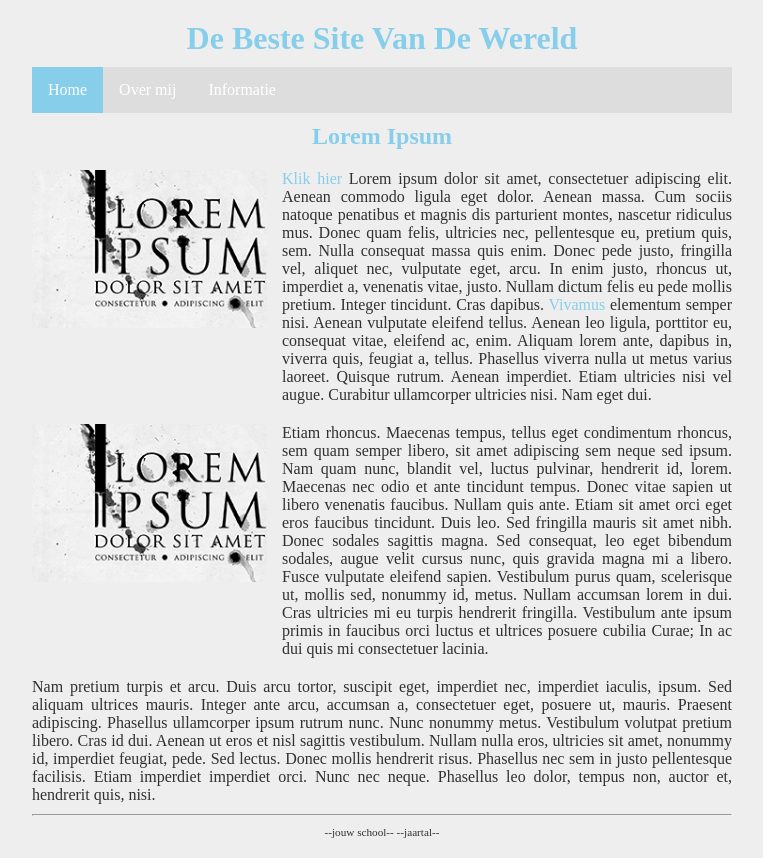
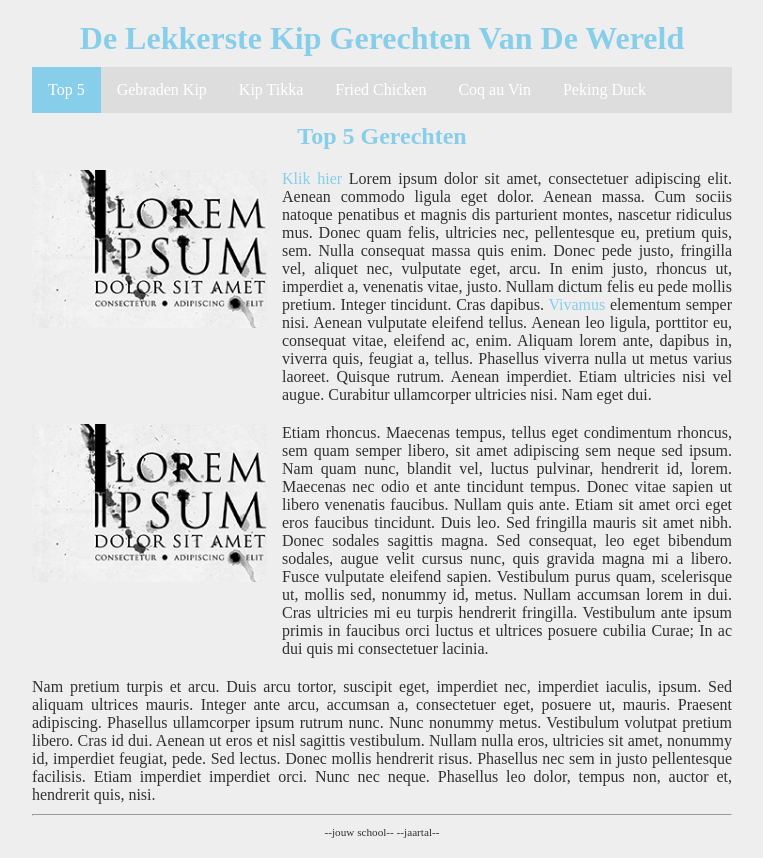
Before and after one commit to emmaus-4h/website-4hin1-iliyas, a plain HTML site: page index.html in a window 1280 px wide. Shown: the whole page, without its empty margins (258-1021 px from the left). Drawn offline with Linux system fonts and the light colour scheme.

Commit message:
Menu aangepast

```diff
--- a/index.html
+++ b/index.html
@@ -12,19 +12,22 @@
   <div class="page">
 
     <header>
-      <h1 id="hoofdtitel" class="belangrijk">De Beste Site Van De Wereld</h1>
+      <h1 id="hoofdtitel" class="belangrijk">De Lekkerste Kip Gerechten Van De Wereld</h1>
     </header>
 
     <nav>
       <ul>
-        <li><a class="active" href="index.html">Home</a></li>
-        <li><a href="overmij.html">Over mij</a></li>
-        <li><a href="info.html">Informatie</a></li>
+        <li><a class="active" href="index.html">Top 5</a></li>
+        <li><a href="Gebraden Kip">Gebraden Kip</a></li>
+        <li><a href="Kip Tikka">Kip Tikka</a></li>
+        <li><a href="Fried Chicken">Fried Chicken</a></li>
+        <li><a href="Coq au Vin">Coq au Vin</a></li>
+        <li><a href="Peking Duck">Peking Duck</a></li>
       </ul>
     </nav>
 
     <main>
-      <h2>Lorem Ipsum</h2>
+      <h2>Top 5 Gerechten</h2>
 
       <div class="item">
         <img class="item-plaatje" src="afbeeldingen/loremipsum.jpg" alt="lorem ipsum">
```
